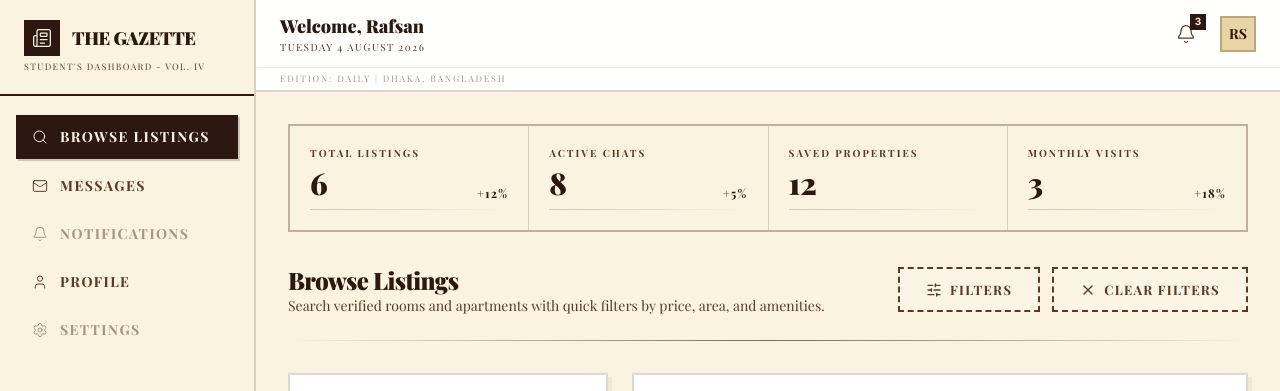
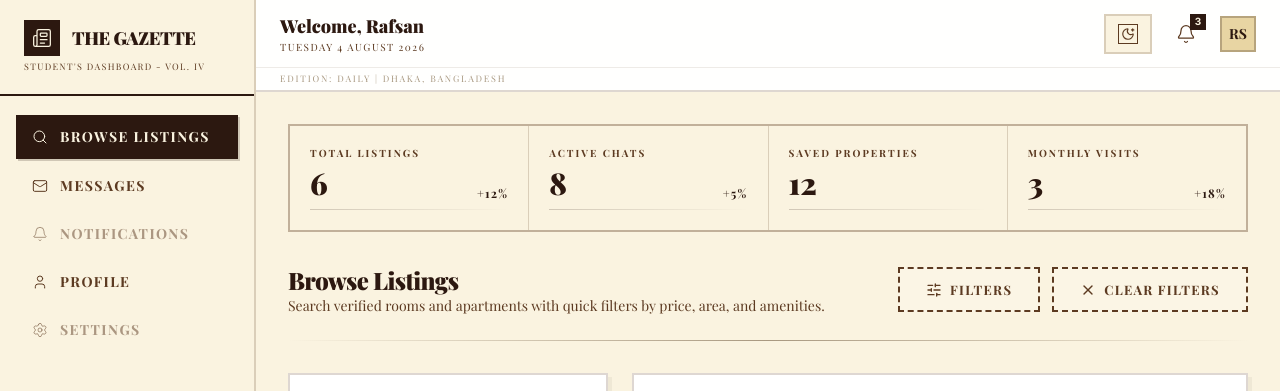
Before and after one commit to mubasshirahin/ToLet-Mama, a React (Vite) app: page /dashboard in a window 1280 px wide. Shown: the top 391 px of the page. Built offline with nearby package versions, Linux system fonts and the light colour scheme; a web font is replaced by a local one.

Commit message:
Add dark mode support

```diff
--- a/index.html
+++ b/index.html
@@ -4,7 +4,24 @@
     <meta charset="UTF-8" />
     <link rel="icon" type="image/svg+xml" href="/favicon.svg" />
     <meta name="viewport" content="width=device-width, initial-scale=1.0" />
-    <title>To-Let Mama — The Dhaka Rental Authority</title>
+    <title>To-Let Mama - The Dhaka Rental Authority</title>
+    <script>
+      (() => {
+        try {
+          const storageKey = "toletmama.theme.v1";
+          const stored = localStorage.getItem(storageKey);
+          const theme = stored === "dark" || stored === "light"
+            ? stored
+            : window.matchMedia("(prefers-color-scheme: dark)").matches
+              ? "dark"
+              : "light";
+          document.documentElement.dataset.theme = theme;
+          document.documentElement.style.colorScheme = theme;
+        } catch {
+          // Ignore storage and preference lookup failures.
+        }
+      })();
+    </script>
   </head>
   <body>
     <div id="root"></div>
--- a/src/App.jsx
+++ b/src/App.jsx
@@ -1,4 +1,4 @@
-import { BrowserRouter, Routes, Route, Navigate } from "react-router-dom";
+import { BrowserRouter, Routes, Route, Navigate, useLocation } from "react-router-dom";
 import LandingPage from "./components/LandingPage";
 import AuthPage from "./components/AuthPage";
 import SignUpPage from "./components/SignUpPage";
@@ -8,10 +8,15 @@ import MessagesPage from "./components/MessagesPage";
 import ProfilePage from "./components/ProfilePage";
 import ListingDetailPage from "./components/ListingDetailPage";
 import ListingFormPage from "./components/ListingFormPage";
+import ThemeToggle from "./components/ThemeToggle";
+import { ThemeProvider } from "./theme/ThemeProvider";
 
 function App() {
   return (
+    <ThemeProvider>
       <BrowserRouter>
+        <div className="relative min-h-screen">
+          <ThemeToggleDock />
           <Routes>
             <Route path="/" element={<LandingPage />} />
             <Route path="/auth" element={<AuthPage />} />
@@ -25,7 +30,23 @@ function App() {
             <Route path="/listings/:id" element={<ListingDetailPage />} />
             <Route path="*" element={<Navigate to="/" replace />} />
           </Routes>
+        </div>
       </BrowserRouter>
+    </ThemeProvider>
+  );
+}
+
+function ThemeToggleDock() {
+  const location = useLocation();
+
+  if (location.pathname === "/" || location.pathname === "/dashboard") {
+    return null;
+  }
+
+  return (
+    <div className="fixed right-4 top-4 z-[60] sm:right-6 sm:top-6">
+      <ThemeToggle compact />
+    </div>
   );
 }
 
--- a/src/components/DashboardPage.jsx
+++ b/src/components/DashboardPage.jsx
@@ -19,6 +19,7 @@ import {
   X,
 } from "lucide-react";
 import { getAllListings } from "../data/listings";
+import ThemeToggle from "./ThemeToggle";
 
 const PRICE_BANDS = [
   { value: "any", label: "Any price" },
@@ -324,6 +325,7 @@ function DashboardPage() {
             </div>
 
             <div className="flex items-center gap-4">
+              <ThemeToggle compact className="hidden sm:inline-flex" />
               <button className="relative p-2 text-[#5C3A21] transition-colors hover:bg-[#F4E8C1] hover:text-[#2C1810]">
                 <Bell className="h-5 w-5" strokeWidth={1.5} />
                 <span className="absolute -right-0.5 -top-0.5 flex h-4 w-4 items-center justify-center bg-[#2C1810] text-[10px] font-bold text-[#FAF3E0]">
--- a/src/components/LandingPage.jsx
+++ b/src/components/LandingPage.jsx
@@ -5,6 +5,7 @@ import {
   Search, Shield, TrendingUp, Home,
   ArrowRight, Check, Plus, Minus, ChevronLeft, ChevronRight
 } from "lucide-react";
+import ThemeToggle from "./ThemeToggle";
 
 // ── Data ──────────────────────────────────────────────────
 
@@ -271,6 +272,7 @@ function LandingPage() {
               >{l}</a>
             ))}
             <div className="flex items-center gap-2">
+              <ThemeToggle compact />
               <Link to="/auth" className="btn-coupon-clip px-4 py-2 text-[10px]">Sign In</Link>
               <Link to="/signup" className="btn-rubber-stamp px-4 py-2 text-[11px]">Subscribe</Link>
             </div>
--- /dev/null
+++ b/src/components/ThemeToggle.jsx
@@ -0,0 +1,24 @@
+import { MoonStar, SunMedium } from "lucide-react";
+import { useTheme } from "../theme/ThemeProvider";
+
+function ThemeToggle({ className = "", compact = false }) {
+  const { isDark, toggleTheme } = useTheme();
+
+  return (
+    <button
+      type="button"
+      onClick={toggleTheme}
+      aria-pressed={isDark}
+      aria-label={isDark ? "Switch to light mode" : "Switch to dark mode"}
+      title={isDark ? "Switch to light mode" : "Switch to dark mode"}
+      className={`inline-flex items-center gap-2 border-2 border-[#5C3A21]/20 bg-[#FAF3E0] px-3 py-2 font-serif text-[10px] font-bold uppercase tracking-[0.15em] text-[#5C3A21] transition-all hover:border-[#2C1810] hover:text-[#2C1810] ${className}`}
+    >
+      <span className="inline-flex h-5 w-5 items-center justify-center border border-current">
+        {isDark ? <SunMedium className="h-3.5 w-3.5" strokeWidth={2} /> : <MoonStar className="h-3.5 w-3.5" strokeWidth={2} />}
+      </span>
+      {!compact && <span>{isDark ? "Light mode" : "Dark mode"}</span>}
+    </button>
+  );
+}
+
+export default ThemeToggle;
--- a/src/index.css
+++ b/src/index.css
@@ -14,6 +14,38 @@
   --color-ink-faded: #A89880;
 }
 
+:root {
+  --theme-bg: #FAF3E0;
+  --theme-surface: #FFFFFF;
+  --theme-surface-2: #F4E8C1;
+  --theme-surface-3: #E8D5A3;
+  --theme-ink: #2C1810;
+  --theme-ink-muted: #5C3A21;
+  --theme-ink-faded: #A89880;
+  --theme-border: rgba(92, 58, 33, 0.2);
+  --theme-border-strong: rgba(44, 24, 16, 0.26);
+  --theme-border-soft: rgba(92, 58, 33, 0.1);
+  --theme-shadow: rgba(44, 24, 16, 0.12);
+  --theme-elevated: rgba(255, 255, 255, 0.95);
+  color-scheme: light;
+}
+
+:root[data-theme="dark"] {
+  --theme-bg: #0F0B08;
+  --theme-surface: #16110E;
+  --theme-surface-2: #221B16;
+  --theme-surface-3: #2D231D;
+  --theme-ink: #F7EFE3;
+  --theme-ink-muted: #D7C7B4;
+  --theme-ink-faded: #A3927F;
+  --theme-border: rgba(215, 199, 180, 0.24);
+  --theme-border-strong: rgba(247, 239, 227, 0.28);
+  --theme-border-soft: rgba(215, 199, 180, 0.14);
+  --theme-shadow: rgba(0, 0, 0, 0.38);
+  --theme-elevated: rgba(22, 17, 14, 0.94);
+  color-scheme: dark;
+}
+
 *,
 *::before,
 *::after {
@@ -22,18 +54,39 @@
 
 html {
   scroll-behavior: smooth;
+  background-color: var(--theme-bg);
 }
 
 body {
   margin: 0;
   font-family: var(--font-sans);
-  background-color: #FAF3E0;
-  color: #2C1810;
+  background-color: var(--theme-bg);
+  color: var(--theme-ink);
   -webkit-font-smoothing: antialiased;
   -moz-osx-font-smoothing: grayscale;
+  transition: background-color 0.25s ease, color 0.25s ease;
 }
 
-h1, h2, h3, h4 {
+html,
+body,
+#root {
+  min-height: 100%;
+  background-color: var(--theme-bg);
+  color: var(--theme-ink);
+}
+
+button,
+a,
+input,
+select,
+textarea {
+  transition: background-color 0.25s ease, color 0.25s ease, border-color 0.25s ease, box-shadow 0.25s ease;
+}
+
+h1,
+h2,
+h3,
+h4 {
   text-rendering: optimizeLegibility;
 }
 
@@ -42,20 +95,93 @@ p {
   widows: 2;
 }
 
-a, button, .group {
+a,
+button,
+.group {
   transition-timing-function: cubic-bezier(0.22, 1, 0.36, 1);
 }
 
-/* ── Hide scrollbar but keep scrollable ── */
+::selection {
+  background: var(--theme-ink);
+  color: var(--theme-bg);
+}
+
+/* Theme palette overrides for the repeated paper/ink utility classes */
+.bg-\[\#FAF3E0\] {
+  background-color: var(--theme-bg) !important;
+}
+
+.bg-\[\#F4E8C1\] {
+  background-color: var(--theme-surface-2) !important;
+}
+
+.bg-\[\#E8D5A3\] {
+  background-color: var(--theme-surface-3) !important;
+}
+
+.bg-\[\#2C1810\] {
+  background-color: var(--theme-ink) !important;
+}
+
+.bg-white {
+  background-color: var(--theme-surface) !important;
+}
+
+.bg-white\/95,
+.bg-white\/90,
+.bg-white\/85 {
+  background-color: var(--theme-elevated) !important;
+}
+
+.text-\[\#2C1810\] {
+  color: var(--theme-ink) !important;
+}
+
+.text-\[\#5C3A21\] {
+  color: var(--theme-ink-muted) !important;
+}
+
+.text-\[\#7A6B52\] {
+  color: var(--theme-ink-faded) !important;
+}
+
+.text-\[\#A89880\] {
+  color: var(--theme-ink-faded) !important;
+}
+
+.text-\[\#FAF3E0\] {
+  color: var(--theme-bg) !important;
+}
+
+.border-\[\#2C1810\] {
+  border-color: var(--theme-ink) !important;
+}
+
+.border-\[\#5C3A21\]\/30 {
+  border-color: var(--theme-border-strong) !important;
+}
+
+.border-\[\#5C3A21\]\/20 {
+  border-color: var(--theme-border) !important;
+}
+
+.border-\[\#5C3A21\]\/10 {
+  border-color: var(--theme-border-soft) !important;
+}
+
+.border-\[\#A89880\] {
+  border-color: var(--theme-ink-faded) !important;
+}
+
 .scrollbar-hide {
   -ms-overflow-style: none;
   scrollbar-width: none;
 }
+
 .scrollbar-hide::-webkit-scrollbar {
   display: none;
 }
 
-/* ── Deckled / Torn Top Edge ── */
 .deckled-top::before {
   content: '';
   position: absolute;
@@ -63,7 +189,7 @@ a, button, .group {
   left: 0;
   right: 0;
   height: 28px;
-  background: #F4E8C1;
+  background: var(--theme-surface-2);
   clip-path: polygon(
     0% 100%, 1.5% 65%, 3.5% 85%, 5% 45%, 7% 75%, 9% 30%,
     11% 70%, 13% 25%, 15.5% 60%, 17.5% 20%, 20% 55%,
@@ -78,7 +204,6 @@ a, button, .group {
   z-index: 10;
 }
 
-/* ── Deckled / Torn Bottom Edge ── */
 .deckled-bottom::after {
   content: '';
   position: absolute;
@@ -86,7 +211,7 @@ a, button, .group {
   left: 0;
   right: 0;
   height: 28px;
-  background: #F4E8C1;
+  background: var(--theme-surface-2);
   clip-path: polygon(
     0% 0%, 1.5% 35%, 3.5% 15%, 5% 55%, 7% 25%, 9% 70%,
     11% 30%, 13% 75%, 15.5% 40%, 17.5% 80%, 20% 45%,
@@ -101,7 +226,6 @@ a, button, .group {
   z-index: 10;
 }
 
-/* ── Deckled parent defaults ── */
 .deckled-parent {
   position: relative;
   isolation: isolate;
@@ -113,10 +237,9 @@ a, button, .group {
   left: 0;
   right: 0;
   z-index: 10;
-  background: #F4E8C1;
+  background: var(--theme-surface-2);
 }
 
-/* ── Halftone / Grain Overlay for Images ── */
 .halftone-overlay {
   position: relative;
   overflow: hidden;
@@ -131,7 +254,6 @@ a, button, .group {
   pointer-events: none;
 }
 
-/* ── Rubber Stamp Button ── */
 .btn-rubber-stamp {
   display: inline-flex;
   align-items: center;
@@ -142,22 +264,21 @@ a, button, .group {
   font-weight: 900;
   text-transform: uppercase;
   letter-spacing: 0.08em;
-  color: #2C1810;
-  border: 3px solid #2C1810;
+  color: var(--theme-ink);
+  border: 3px solid var(--theme-ink);
   background: transparent;
   transition: all 0.2s ease;
   transform: rotate(-0.5deg);
-  box-shadow: 2px 2px 0px rgba(44, 24, 16, 0.15);
+  box-shadow: 2px 2px 0px var(--theme-shadow);
 }
 
 .btn-rubber-stamp:hover {
-  background: #2C1810;
-  color: #F4E8C1;
+  background: var(--theme-ink);
+  color: var(--theme-bg);
   transform: rotate(-0.5deg) translate(-1px, -1px);
-  box-shadow: 4px 4px 0px rgba(44, 24, 16, 0.2);
+  box-shadow: 4px 4px 0px var(--theme-shadow);
 }
 
-/* ── Coupon Clip Button ── */
 .btn-coupon-clip {
   display: inline-flex;
   align-items: center;
@@ -168,50 +289,45 @@ a, button, .group {
   font-weight: 700;
   text-transform: uppercase;
   letter-spacing: 0.1em;
-  color: #5C3A21;
-  border: 2px dashed #5C3A21;
+  color: var(--theme-ink-muted);
+  border: 2px dashed var(--theme-ink-muted);
   background: rgba(255, 255, 255, 0.15);
   transition: all 0.2s ease;
 }
 
 .btn-coupon-clip:hover {
   background: rgba(44, 24, 16, 0.08);
-  border-color: #2C1810;
-  color: #2C1810;
+  border-color: var(--theme-ink);
+  color: var(--theme-ink);
 }
 
-/* ── Transition Fade: Vintage → Modern ── */
 .fade-to-modern {
   height: 80px;
-  background: linear-gradient(to bottom, #F4E8C1 0%, #FAF3E0 40%, #ffffff 100%);
+  background: linear-gradient(to bottom, var(--theme-surface-2) 0%, var(--theme-bg) 40%, var(--theme-surface) 100%);
 }
 
-/* ── Thin newspaper-style rule ── */
 .news-rule {
   height: 1px;
-  background: linear-gradient(to right, transparent, #7A6B52, transparent);
+  background: linear-gradient(to right, transparent, var(--theme-ink-faded), transparent);
   border: none;
 }
 
 .news-rule-thick {
   height: 3px;
-  background: #2C1810;
+  background: var(--theme-ink);
   border: none;
 }
 
-/* ── Masthead decorative elements ── */
 .masthead-box {
-  border: 2px solid #2C1810;
+  border: 2px solid var(--theme-ink);
   padding: 6px 12px;
   text-align: center;
 }
 
-/* ── Vintage inset shadow for depth ── */
 .vintage-inset {
   box-shadow: inset 0 2px 4px rgba(44, 24, 16, 0.06);
 }
 
-/* ── Breaking News Marquee ── */
 .marquee-track {
   display: flex;
   white-space: nowrap;
@@ -223,7 +339,6 @@ a, button, .group {
   100% { transform: translateX(-50%); }
 }
 
-/* ── Decorative dashed cut-line for feature cards ── */
 .clipping-card {
   position: relative;
 }
@@ -237,20 +352,19 @@ a, button, .group {
   height: 2px;
   background: repeating-linear-gradient(
     90deg,
-    #5C3A21 0px,
-    #5C3A21 6px,
+    var(--theme-ink-muted) 0px,
+    var(--theme-ink-muted) 6px,
     transparent 6px,
     transparent 10px
   );
   opacity: 0.3;
 }
 
-/* ── Perforated edge for plan cards ── */
 .perforated-edge {
   border-image: repeating-linear-gradient(
     90deg,
-    #5C3A21 0px,
-    #5C3A21 6px,
+    var(--theme-ink-muted) 0px,
+    var(--theme-ink-muted) 6px,
     transparent 6px,
     transparent 12px
   ) 1;
--- /dev/null
+++ b/src/theme/ThemeProvider.jsx
@@ -0,0 +1,59 @@
+import { createContext, useContext, useEffect, useMemo, useState } from "react";
+
+const STORAGE_KEY = "toletmama.theme.v1";
+
+const ThemeContext = createContext(null);
+
+function getInitialTheme() {
+  if (typeof window === "undefined") {
+    return "light";
+  }
+
+  try {
+    const stored = window.localStorage.getItem(STORAGE_KEY);
+    if (stored === "light" || stored === "dark") {
+      return stored;
+    }
+  } catch {
+    // Ignore storage errors and fall back to system preference.
+  }
+
+  return window.matchMedia("(prefers-color-scheme: dark)").matches ? "dark" : "light";
+}
+
+export function ThemeProvider({ children }) {
+  const [theme, setTheme] = useState(getInitialTheme);
+
+  useEffect(() => {
+    const root = document.documentElement;
+    root.dataset.theme = theme;
+    root.style.colorScheme = theme;
+
+    try {
+      window.localStorage.setItem(STORAGE_KEY, theme);
+    } catch {
+      // Ignore persistence failures so the app still works normally.
+    }
+  }, [theme]);
+
+  const value = useMemo(
+    () => ({
+      theme,
+      isDark: theme === "dark",
+      setTheme,
+      toggleTheme: () => setTheme((current) => (current === "dark" ? "light" : "dark")),
+    }),
+    [theme]
+  );
+
+  return <ThemeContext.Provider value={value}>{children}</ThemeContext.Provider>;
+}
+
+export function useTheme() {
+  const context = useContext(ThemeContext);
+  if (!context) {
+    throw new Error("useTheme must be used within a ThemeProvider");
+  }
+
+  return context;
+}
```
Lines whose indentation alone changed are shown as unchanged.
